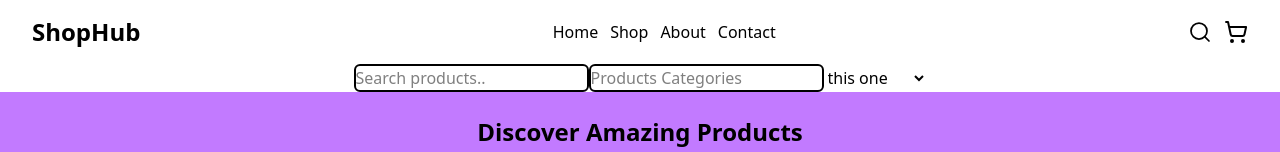
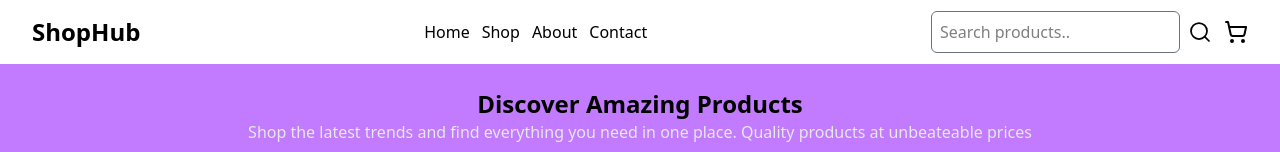
Before and after one commit to MoeHein13/Mini_Ecommerce_DashBoard, a React (Vite) app: page / in a window 1280 px wide. Both pictures are taken after a click on the icon 1199 px from the left and 32 px from the top of the page. Shown: the top 152 px of the page. Built offline with nearby package versions, Linux system fonts and the light colour scheme; data requests are answered from the project's data file.

Commit message:
edit search bar

```diff
--- a/src/Components/Navigation.tsx
+++ b/src/Components/Navigation.tsx
@@ -37,12 +37,15 @@ const Navigation = () => {
               <span>Contact</span>
             </nav>
             <div className="flex items-center gap-3">
-              <Search
-                color="#000000"
-                strokeWidth={1.75}
-                className="hidden md:inline"
-                onClick={handleSearch}
-              />
+              <div className="flex items-center gap-2">
+                {search && <SearchBar />}
+                <Search
+                  color="#000000"
+                  strokeWidth={1.75}
+                  className="hidden md:inline cursor-pointer"
+                  onClick={handleSearch}
+                />
+              </div>
               {menuDrop ? (
                 <X
                   className={`md:hidden hover:cursor-pointer`}
@@ -59,7 +62,6 @@ const Navigation = () => {
           </div>
         </div>
         {menuDrop && renderNav}
-        {search && <SearchBar />}
       </header>
       <section className="w-full bg-purple-400  p-6">
         <div className="text-center flex-col justify-center items-center ">
--- a/src/Components/Products.tsx
+++ b/src/Components/Products.tsx
@@ -3,6 +3,7 @@ import type { ProductContextType } from "../Context/ProductContextType";
 import ProductList from "./ProductList";
 import type { productType } from "../types/productstype";
 import { useState, type ChangeEvent } from "react";
+
 const Products = () => {
   const { products, isLoading, error }: ProductContextType = useProduct();
 
--- a/src/Components/SearchBar.tsx
+++ b/src/Components/SearchBar.tsx
@@ -1,24 +1,12 @@
 const SearchBar = () => {
   return (
-    <>
-      <form className="flex items-center justify-center">
-        <input
-          type="text"
-          placeholder="Search products.."
-          className="border-2 rounded-md "
-        />
-        <input
-          type="text"
-          placeholder="Products Categories"
-          className="border-2 rounded-md"
-        />
-        <select>
-          <option>this one</option>
-          <option>that one </option>
-          <option>those ones</option>
-        </select>
-      </form>
-    </>
+    <form className=" hidden md:inline  ">
+      <input
+        type="text"
+        placeholder="Search products.."
+        className="border-gray-500 border rounded-md  p-2 outline-0 "
+      />
+    </form>
   );
 };
 
--- a/src/Context/ProductContextType.ts
+++ b/src/Context/ProductContextType.ts
@@ -2,7 +2,7 @@ import { createContext } from "react";
 import type { productType } from "../types/productstype";
 
 export type ProductContextType = {
-  products: productType[] | undefined;
+  products: productType[];
   isLoading: boolean;
   error: Error | null;
 };
```
